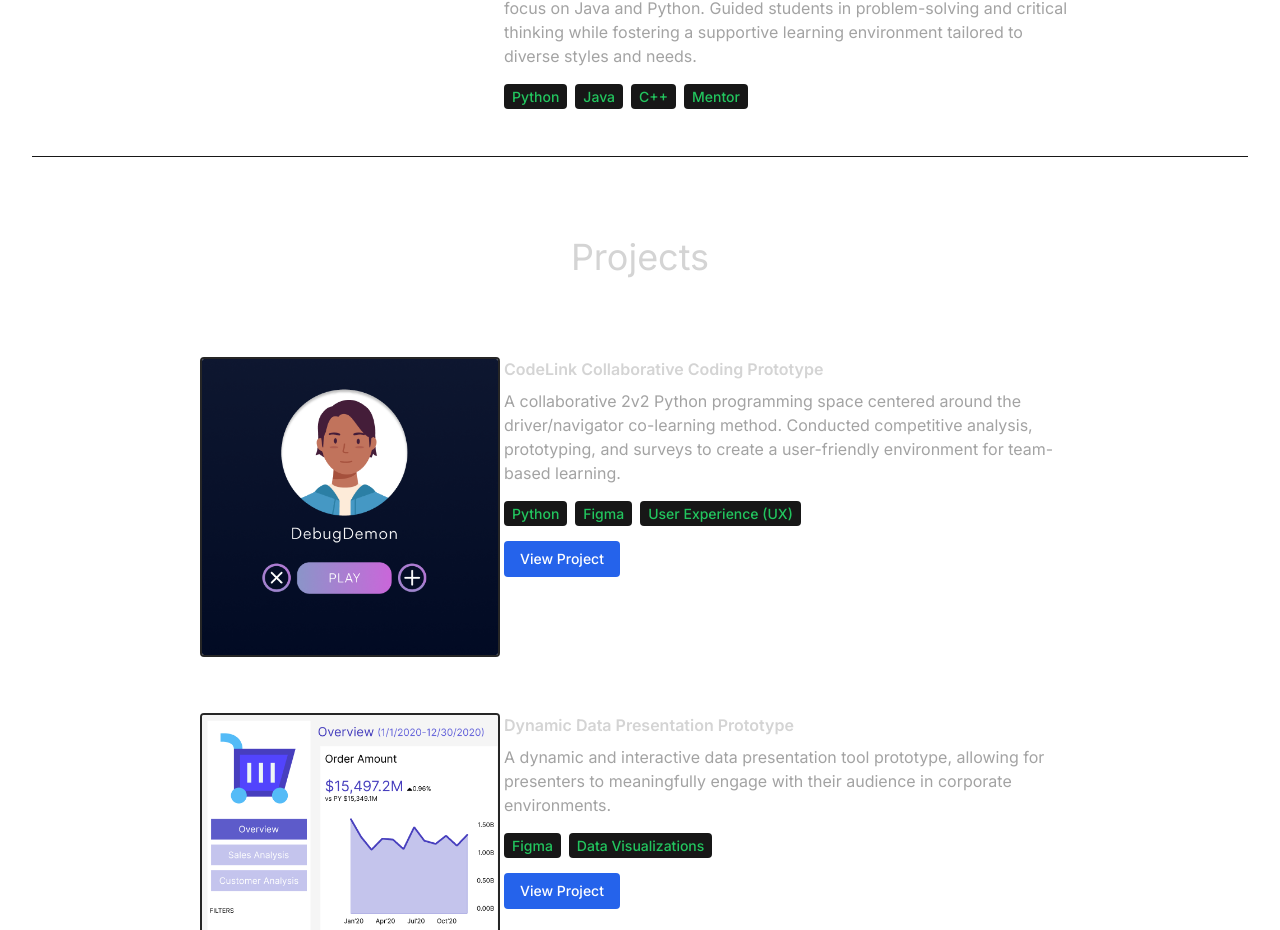
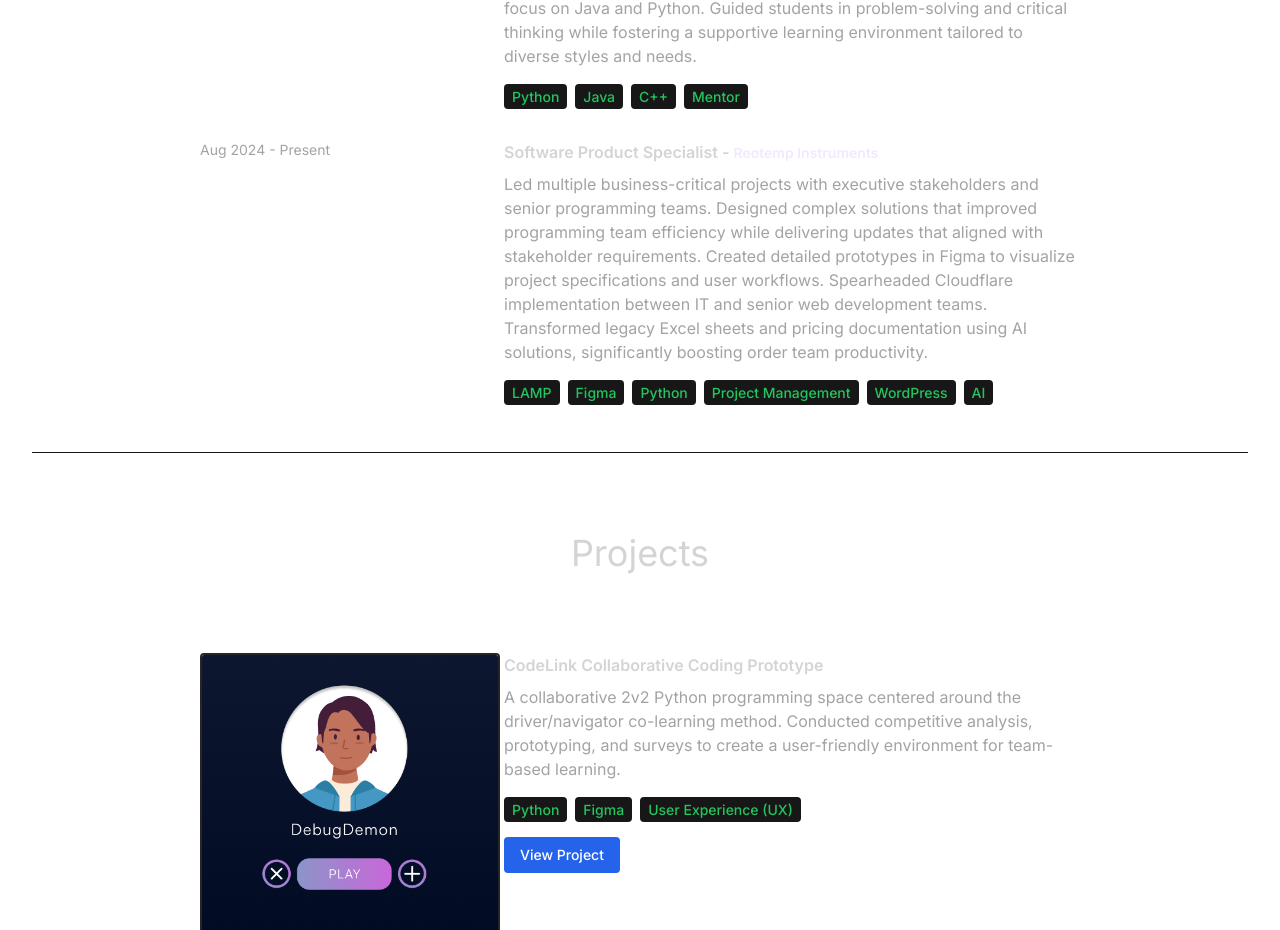
Before and after one commit to shoepack/cdportfolio, a React (Vite) app: page / in a window 1280 px wide. Shown: the part 1994-2924 px from the top of the page. Built offline with nearby package versions, Linux system fonts and the light colour scheme.

Commit message:
Add new experience entry for Software Product Specialist role at Reotemp Instruments

```diff
--- a/src/constants/index.js
+++ b/src/constants/index.js
@@ -14,6 +14,13 @@ export const EXPERIENCES = [
     company: "MiraCosta College",
     description: `Provided one-on-one tutoring in mathematics and computer science, with a focus on Java and Python. Guided students in problem-solving and critical thinking while fostering a supportive learning environment tailored to diverse styles and needs.`,
     technologies: ["Python", "Java", "C++", "Mentor"],
+  },
+  {
+    year: "Aug 2024 - Present",
+    role: "Software Product Specialist",
+    company: "Reotemp Instruments",
+    description: `Led multiple business-critical projects with executive stakeholders and senior programming teams. Designed complex solutions that improved programming team efficiency while delivering updates that aligned with stakeholder requirements. Created detailed prototypes in Figma to visualize project specifications and user workflows. Spearheaded Cloudflare implementation between IT and senior web development teams. Transformed legacy Excel sheets and pricing documentation using AI solutions, significantly boosting order team productivity.`,
+    technologies: ["LAMP", "Figma", "Python", "Project Management", "WordPress", "AI"],
   },
 ];
 
```
